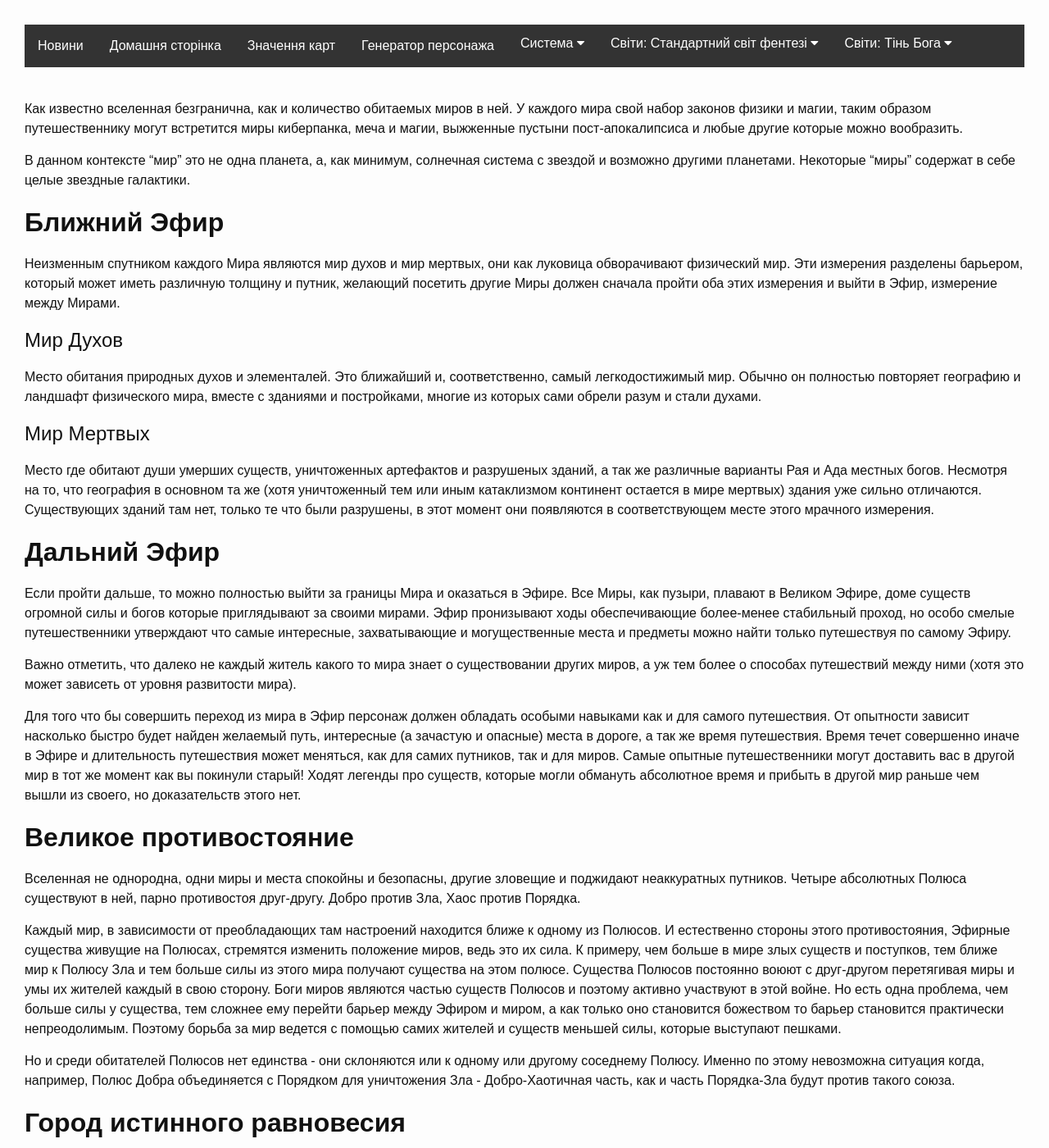
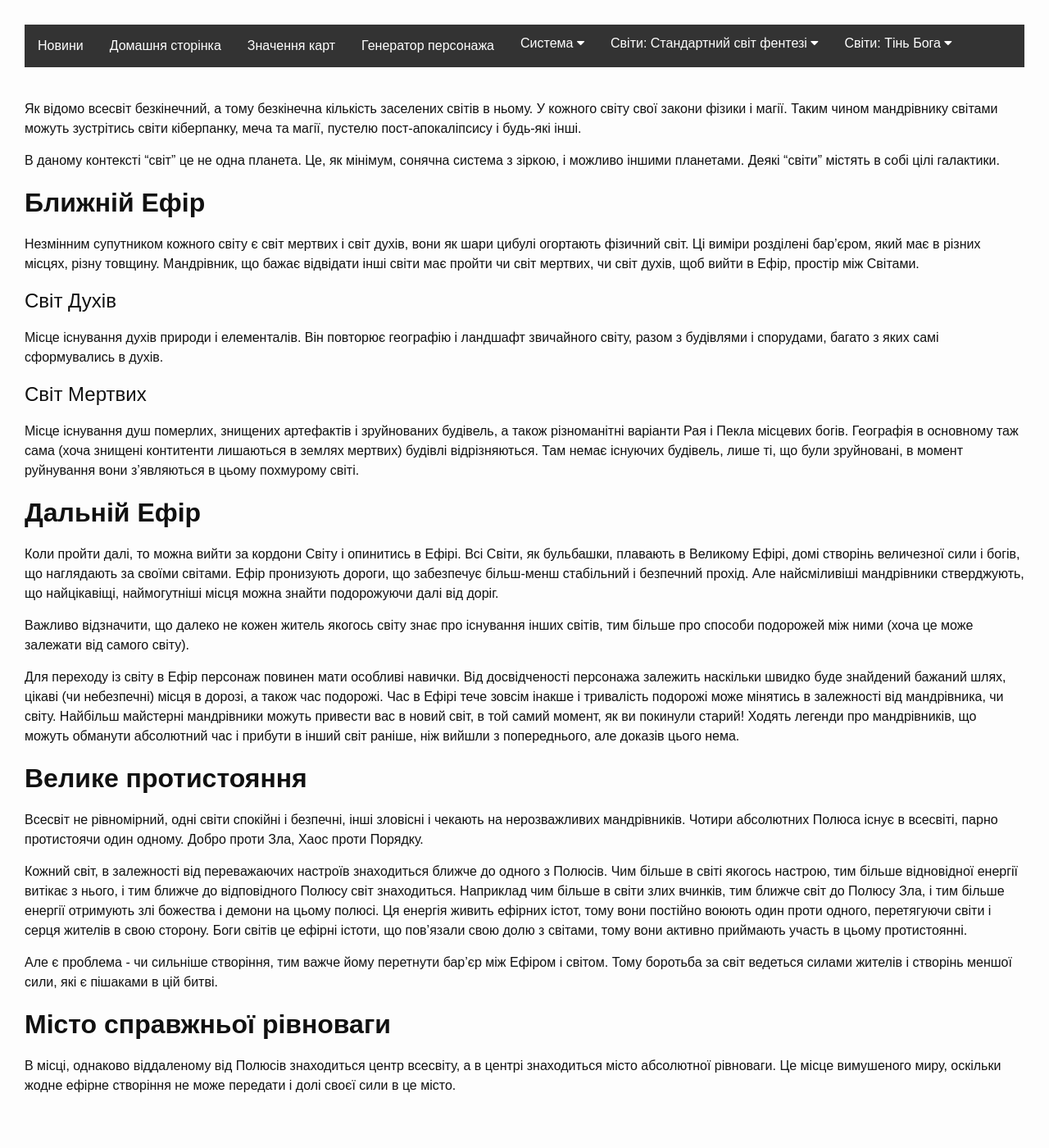
Before and after one commit to darkmind/ursa_doc, a Jekyll site: the page built from system/univers.md, in a window 1280 px wide and 1400 px high. Shown: the whole window at 82% size. Built offline with Jekyll 4.4.1, drawn with Linux system fonts in a browser that asks for light colours; nearby versions of some CDN libraries; some of the changed text lies outside the part shown.

Commit message:
Uk translation. complete system part

```diff
--- a/system/univers.md
+++ b/system/univers.md
@@ -1,7 +1,7 @@
 ---
 layout: ursa
-lang: ru-RU
-title: U.R.S.A. Вселенная
+lang: ua-UA
+title: U.R.S.A. Всесвіт
 ---
 
 <div id="nav-placeholder"></div>
@@ -13,97 +13,83 @@ $(function(){
 
 <br>
 
-Как известно вселенная безгранична, как и количество обитаемых миров в
-ней. У каждого мира свой набор законов физики и магии, таким образом
-путешественнику могут встретится миры киберпанка, меча и магии,
-выжженные пустыни пост-апокалипсиса и любые другие которые можно
-вообразить.
+Як відомо всесвіт безкінечний, а тому безкінечна кількість заселених
+світів в ньому. У кожного світу свої закони фізики і магії. Таким чином
+мандрівнику світами можуть зустрітись світи кіберпанку, меча та магії,
+пустелю пост-апокаліпсису і будь-які інші.
 
-В данном контексте "мир" это не одна планета, а, как минимум, солнечная
-система с звездой и возможно другими планетами. Некоторые "миры"
-содержат в себе целые звездные галактики.
+В даному контексті "світ" це не одна планета. Це, як мінімум, сонячна
+система з зіркою, і можливо іншими планетами. Деякі "світи" містять в
+собі цілі галактики.
 
-# **Ближний Эфир**
+# **Ближній Ефір**
 
-Неизменным спутником каждого Мира являются мир духов и мир мертвых, они
-как луковица обворачивают физический мир. Эти измерения разделены
-барьером, который может иметь различную толщину и путник, желающий
-посетить другие Миры должен сначала пройти оба этих измерения и выйти в
-Эфир, измерение между Мирами.
+Незмінним супутником кожного світу є світ мертвих і світ духів, вони як
+шари цибулі огортають фізичний світ. Ці виміри розділені бар'єром, який
+має в різних місцях, різну товщину. Мандрівник, що бажає відвідати інші
+світи має пройти чи світ мертвих, чи світ духів, щоб вийти в Ефір,
+простір між Світами.
 
-## Мир Духов
+## Світ Духів
 
-Место обитания природных духов и элементалей. Это ближайший и,
-соответственно, самый легкодостижимый мир. Обычно он полностью повторяет
-географию и ландшафт физического мира, вместе с зданиями и постройками,
-многие из которых сами обрели разум и стали
-духами.
+Місце існування духів природи і елементалів. Він повторює географію і
+ландшафт звичайного світу, разом з будівлями і спорудами, багато з яких
+самі сформувались в духів.
 
-## Мир Мертвых
+## Світ Мертвих
 
-Место где обитают души умерших существ, уничтоженных артефактов и
-разрушеных зданий, а так же различные варианты Рая и Ада местных богов.
-Несмотря на то, что география в основном та же (хотя уничтоженный тем
-или иным катаклизмом континент остается в мире мертвых) здания уже
-сильно отличаются. Существующих зданий там нет, только те что были
-разрушены, в этот момент они появляются в соответствующем месте этого
-мрачного измерения.
+Місце існування душ померлих, знищених артефактів і зруйнованих будівель,
+а також різноманітні варіанти Рая і Пекла місцевих богів. Географія
+в основному таж сама (хоча знищені контитенти лишаються в землях мертвих)
+будівлі відрізняються. Там немає існуючих будівель, лише ті, що були
+зруйновані, в момент руйнування вони з'являються в цьому похмурому світі.
 
-# **Дальний Эфир**
+# **Дальній Ефір**
 
-Если пройти дальше, то можно полностью выйти за границы Мира и оказаться
-в Эфире. Все Миры, как пузыри, плавают в Великом Эфире, доме существ
-огромной силы и богов которые приглядывают за своими мирами. Эфир
-пронизывают ходы обеспечивающие более-менее стабильный проход, но особо
-смелые путешественники утверждают что самые интересные, захватывающие и
-могущественные места и предметы можно найти только путешествуя по самому
-Эфиру.
+Коли пройти далі, то можна вийти за кордони Світу і опинитись в Ефірі.
+Всі Світи, як бульбашки, плавають в Великому Ефірі, домі створінь
+величезної сили і богів, що наглядають за своїми світами. Ефір пронизують
+дороги, що забезпечує більш-менш стабільний і безпечний прохід. Але
+найсміливіші мандрівники стверджують, що найцікавіщі, наймогутніші місця
+можна знайти подорожуючи далі від доріг.
 
-Важно отметить, что далеко не каждый житель какого то мира знает о
-существовании других миров, а уж тем более о способах путешествий между
-ними (хотя это может зависеть от уровня развитости мира).
+Важливо відзначити, що далеко не кожен житель якогось світу знає про
+існування інших світів, тим більше про способи подорожей між ними (хоча
+це може залежати від самого світу).
 
-Для того что бы совершить переход из мира в Эфир персонаж должен
-обладать особыми навыками как и для самого путешествия. От опытности
-зависит насколько быстро будет найден желаемый путь, интересные (а
-зачастую и опасные) места в дороге, а так же время путешествия. Время
-течет совершенно иначе в Эфире и длительность путешествия может
-меняться, как для самих путников, так и для миров. Самые опытные
-путешественники могут доставить вас в другой мир в тот же момент как вы
-покинули старый! Ходят легенды про существ, которые могли обмануть
-абсолютное время и прибыть в другой мир раньше чем вышли из своего, но
-доказательств этого нет.
+Для переходу із світу в Ефір персонаж повинен мати особливі навички. Від
+досвідченості персонажа залежить наскільки швидко буде знайдений бажаний
+шлях, цікаві (чи небезпечні) місця в дорозі, а також час подорожі. Час в
+Ефірі тече зовсім інакше і тривалість подорожі може мінятись в залежності
+від мандрівника, чи світу. Найбільш майстерні мандрівники можуть привести
+вас в новий світ, в той самий момент, як ви покинули старий! Ходять
+легенди про мандрівників, що можуть обманути абсолютний час і прибути в
+інший світ раніше, ніж вийшли з попереднього, але доказів цього нема.
 
-# **Великое противостояние**
+# **Велике протистояння**
 
-Вселенная не однородна, одни миры и места спокойны и безопасны, другие
-зловещие и поджидают неаккуратных путников. Четыре абсолютных Полюса
-существуют в ней, парно противостоя друг-другу. Добро против Зла, Хаос
-против Порядка.
+Всесвіт не рівномірний, одні світи спокійні і безпечні, інші зловісні і
+чекають на нерозважливих мандрівників. Чотири абсолютних Полюса існує в
+всесвіті, парно протистоячи один одному. Добро проти Зла, Хаос проти
+Порядку.
 
-Каждый мир, в зависимости от преобладающих там настроений находится
-ближе к одному из Полюсов. И естественно стороны этого противостояния,
-Эфирные существа живущие на Полюсах, стремятся изменить положение миров,
-ведь это их сила. К примеру, чем больше в мире злых существ и поступков,
-тем ближе мир к Полюсу Зла и тем больше силы из этого мира получают
-существа на этом полюсе. Существа Полюсов постоянно воюют с друг-другом
-перетягивая миры и умы их жителей каждый в свою сторону. Боги миров
-являются частью существ Полюсов и поэтому активно участвуют в этой
-войне. Но есть одна проблема, чем больше силы у существа, тем сложнее
-ему перейти барьер между Эфиром и миром, а как только оно становится
-божеством то барьер становится практически непреодолимым. Поэтому борьба
-за мир ведется с помощью самих жителей и существ меньшей силы, которые
-выступают пешками.
+Кожний світ, в залежності від переважаючих настроїв знаходиться ближче до
+одного з Полюсів. Чим більше в світі якогось настрою, тим більше
+відновідної енергії витікає з нього, і тим ближче до відповідного Полюсу
+світ знаходиться. Наприклад чим більше в світи злих вчинків, тим ближче
+світ до Полюсу Зла, і тим більше енергії отримують злі божества і демони
+на цьому полюсі. Ця енергія живить ефірних істот, тому вони постійно
+воюють один проти одного, перетягуючи світи і серця жителів в свою
+сторону. Боги світів це ефірні істоти, що пов'язали свою долю з світами,
+тому вони активно приймають участь в цьому протистоянні.
 
-Но и среди обитателей Полюсов нет единства - они склоняются или к одному
-или другому соседнему Полюсу. Именно по этому невозможна ситуация когда,
-например, Полюс Добра объединяется с Порядком для уничтожения Зла -
-Добро-Хаотичная часть, как и часть Порядка-Зла будут против такого
-союза.
+Але є проблема - чи сильніше створіння, тим важче йому перетнути бар'єр
+між Ефіром і світом. Тому боротьба за світ ведеться силами жителів і
+створінь меншої сили, які є пішаками в цій битві.
 
-# **Город истинного равновесия**
+# **Місто справжньої рівноваги**
 
-В центре же вселенной, месте одинаково отдаленном от всех полюсов
-находится город равновесия. Место вынужденного мира, так как ни одно из
-эфирных существ, будь то боги или наиболее могущественные владыки
-Полюсов не могут передать и доли своей силы.
+В місці, однаково віддаленому від Полюсів знаходиться центр всесвіту, а
+в центрі знаходиться місто абсолютної рівноваги. Це місце вимушеного
+миру, оскільки жодне ефірне створіння не може передати і долі своєї сили
+в це місто.
```
